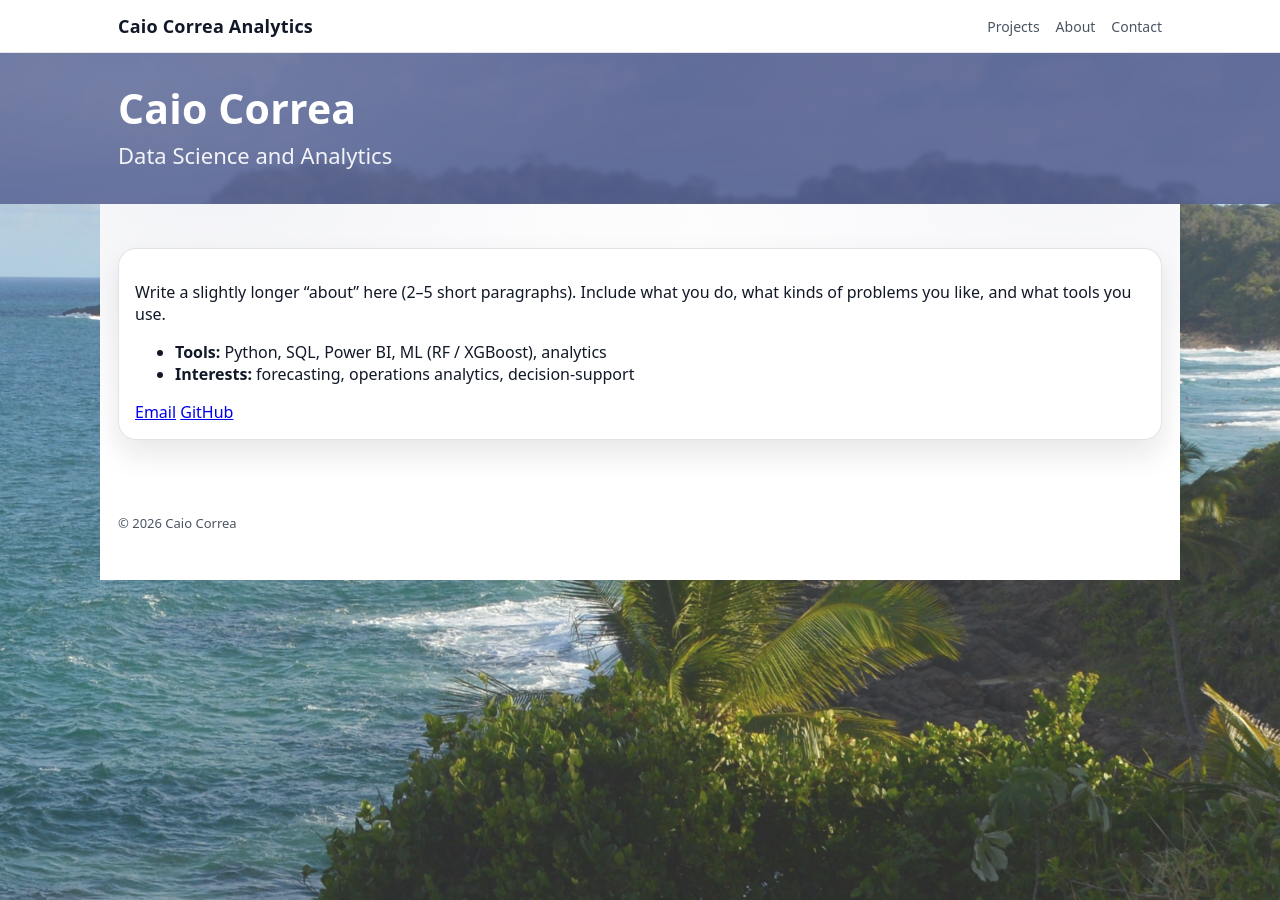
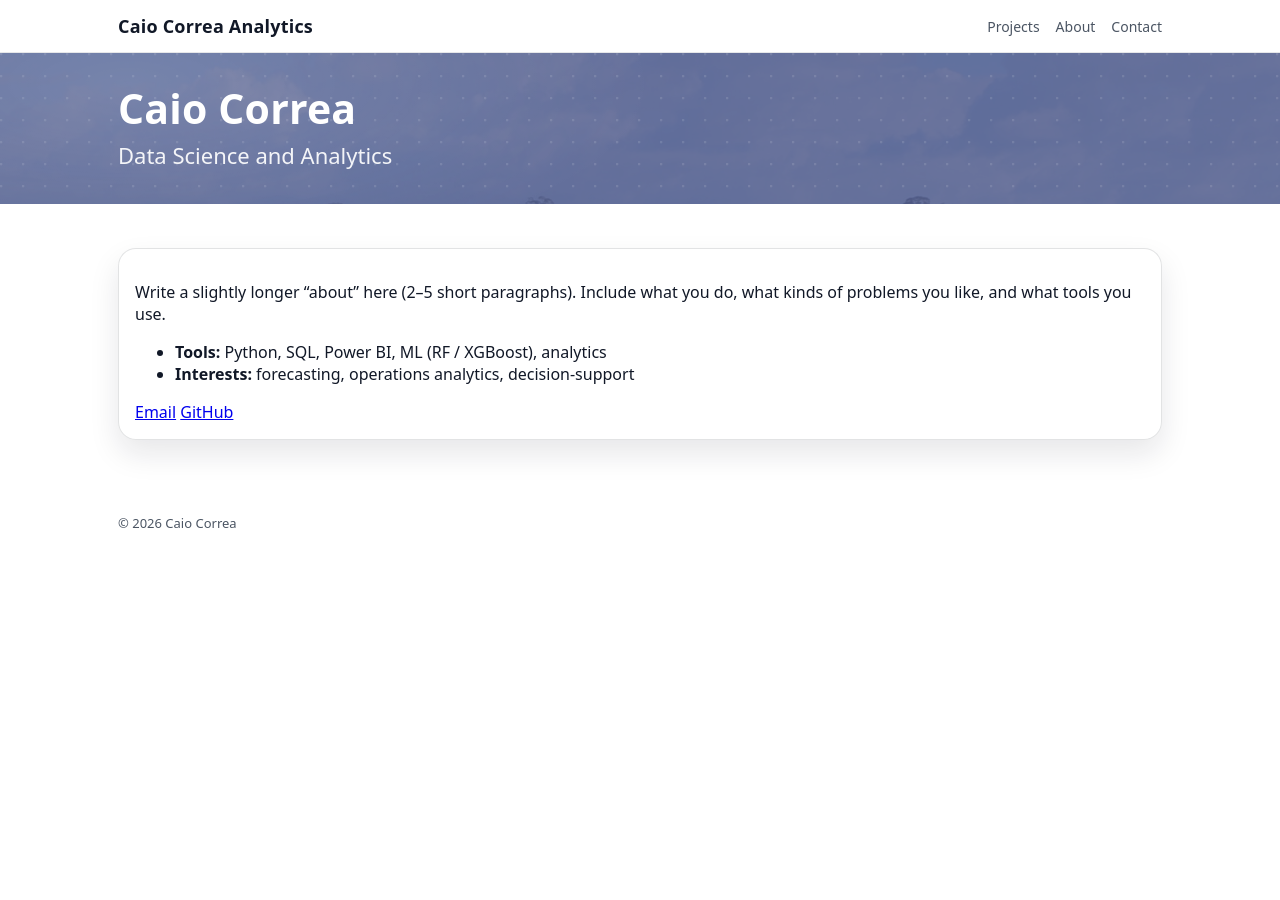
Before and after one commit to dr-caio-correa/dr-caio-correa.github.io, a Jekyll site: the page built from about.md, in a window 1280 px wide. Built offline with Jekyll 4.4.1, drawn with Linux system fonts in a browser that asks for light colours.

Commit message:
Refactor CSS for hero section and content area

```diff
--- a/assets/css/style.css
+++ b/assets/css/style.css
@@ -13,20 +13,13 @@
 
 *{box-sizing:border-box}
 html,body{height:100%}
+
 body{
   margin:0;
   font-family:var(--font);
   color:var(--text);
-
-background:
-    linear-gradient(rgba(255,255,255,.15), rgba(255,255,255,.15)),
-    url("../img/hero-bg.jpg");
-  background-size: cover;
-  background-position: center top;
-  background-attachment: fixed;
-  background-color:#eef1f8;
+  background:#ffffff; /* image is ONLY in the hero */
 }
-
 
 /* Layout wrapper */
 .wrap{max-width:var(--max); margin:0 auto; padding: 18px 18px}
@@ -59,37 +52,40 @@ background:
 }
 .nav a:hover{color:var(--text)}
 
-/* Blue banner */
+/* Hero (image only here) */
 .hero{
   position:relative;
   overflow:hidden;
-  background: transparent;
+  background-image: url("../img/hero-bg.jpg");
+  background-size: cover;
+  background-position: center top;
 }
 
-/* minimalist pattern on the blue banner */
+/* blue tint overlay */
 .hero::before{
   content:"";
   position:absolute;
   inset:0;
-  background:
-    linear-gradient(
-      rgba(81,92,142,.85),
-      rgba(81,92,142,.85)
-    );
+  background: rgba(81,92,142,.82); /* #515c8e tint */
   z-index:0;
-  backdrop-filter: blur(2px);
 }
 
+/* subtle dot pattern + soft highlight */
 .hero::after{
   content:"";
   position:absolute;
   inset:0;
-  background: radial-gradient(900px 320px at 10% 20%, rgba(255,255,255,.20), transparent 60%);
-  opacity:.6;
+  background:
+    radial-gradient(circle at 1px 1px, rgba(255,255,255,.18) 1px, transparent 1.8px),
+    radial-gradient(900px 320px at 10% 20%, rgba(255,255,255,.22), transparent 60%);
+  background-size: 22px 22px, auto;
+  opacity:.65;
+  z-index:0;
 }
 
 .hero-inner{
   position:relative;
+  z-index:1;
   padding-top:34px;
   padding-bottom:34px;
 }
@@ -106,14 +102,11 @@ background:
   font-size: clamp(16px, 1.8vw, 22px);
 }
 
-/* White content area with a soft tint */
+/* White content area (solid white) */
 .content{
   padding-top: 22px;
   padding-bottom: 30px;
-  background:
-    radial-gradient(900px 360px at 10% 0%, rgba(81,92,142,.07), transparent 55%),
-    radial-gradient(900px 360px at 90% 0%, rgba(81,92,142,.05), transparent 60%),
-    #fff;
+  background:#fff;
 }
 
 /* Sections */
```
